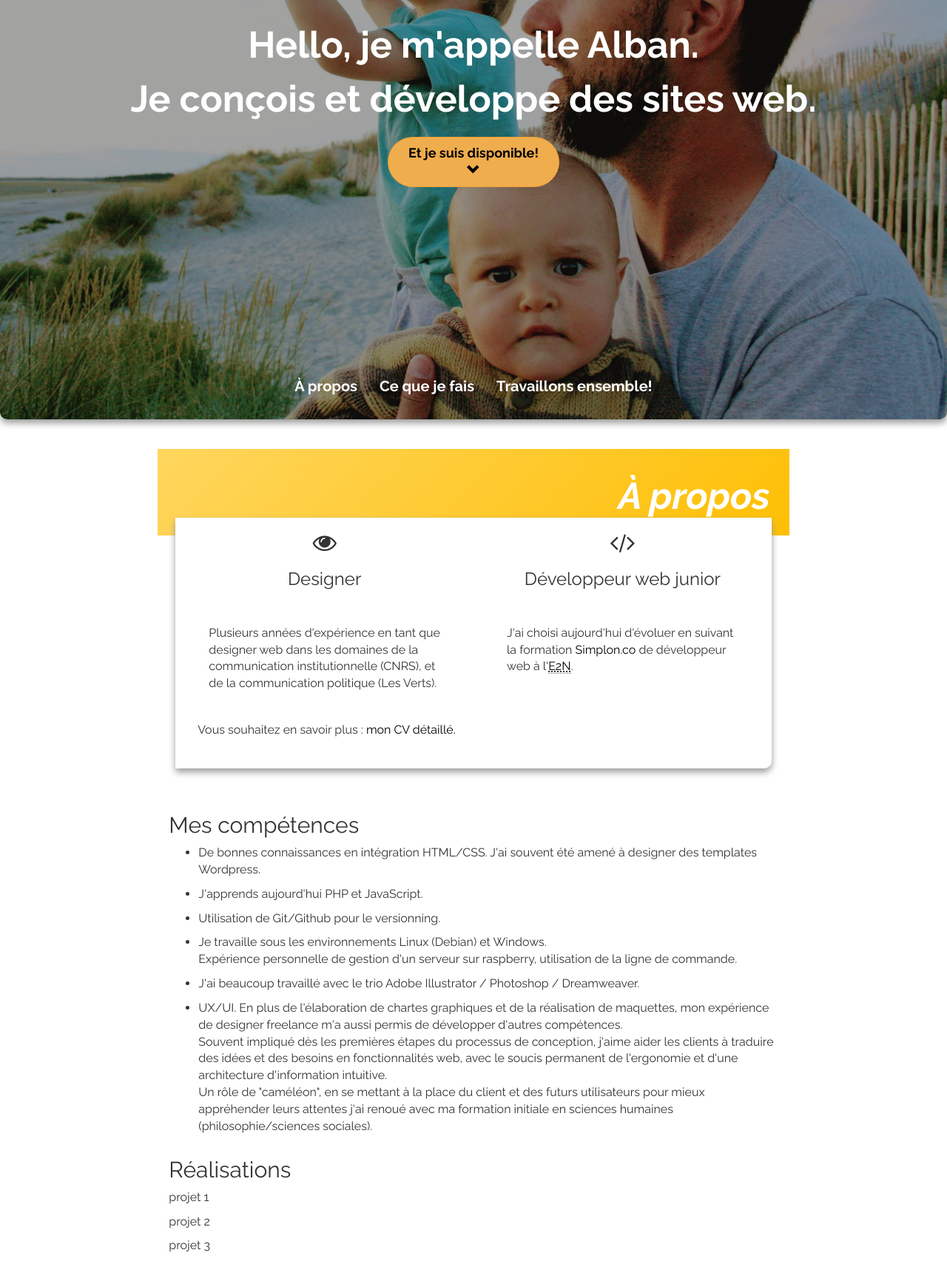
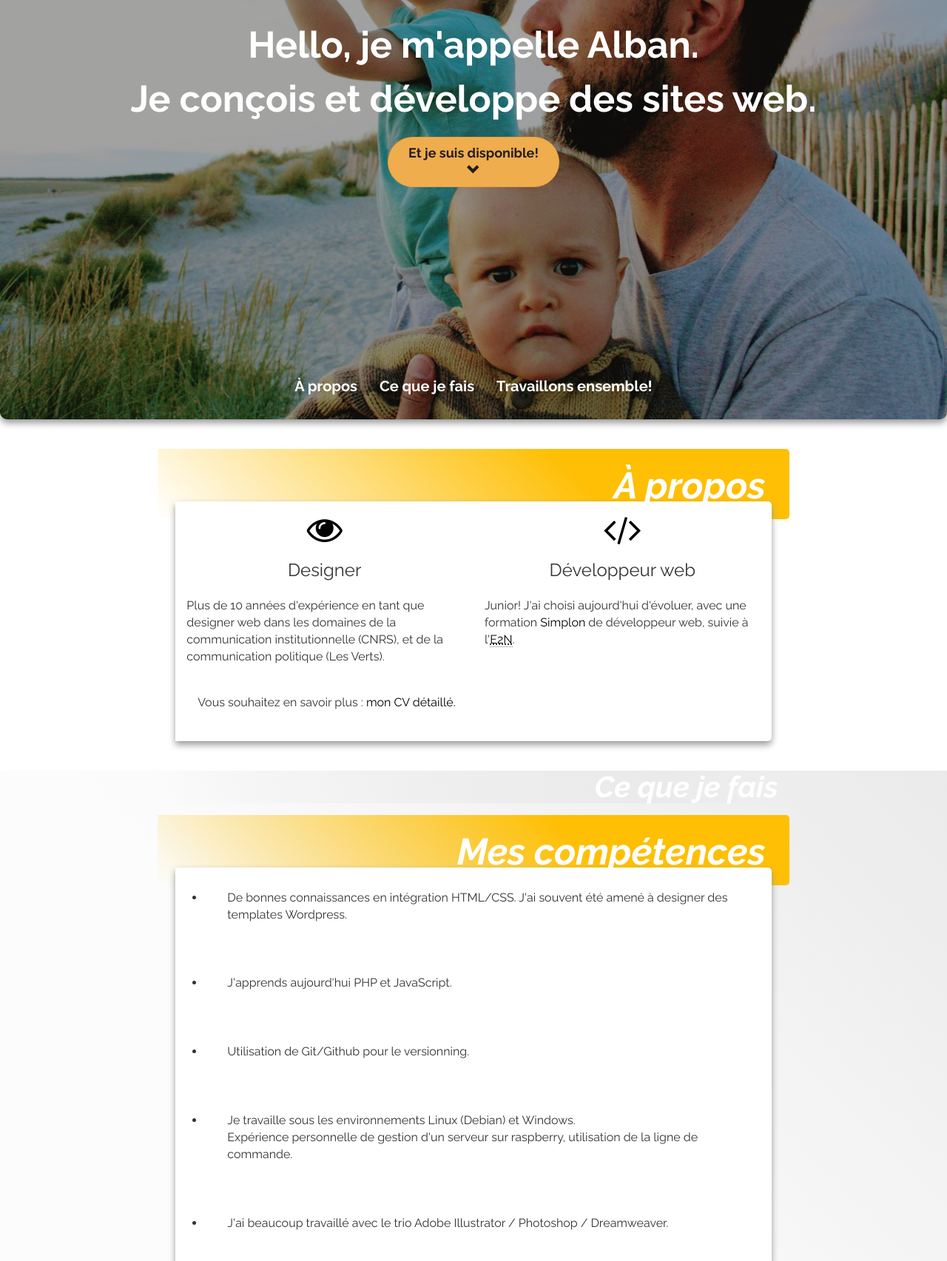
Before and after one commit to albanblanchard/resume, a PHP site: page / in a window 1280 px wide. Shown: the part 233-1938 px from the top of the page at 74% size. Run offline with PHP 8.4, Linux system fonts and the light colour scheme; some libraries are stand-ins or nearby versions.

Commit message:
mise en forme sections a propos + expertise

```diff
--- a/css/master.css
+++ b/css/master.css
@@ -3,15 +3,22 @@ html, body {
   margin: 0; padding: 0; height: 100%; width:100%;
   font-size: 62.5%;
 }
-body{
+body {
   font-family: 'Raleway', sans-serif;
   font-size: 1.6rem;
 }
-a:link, a:visited {
-  color: #000;
+/*liens*/
+p a:link, p a:visited { color: #000; }
+p a:hover {background-color: #221e1b; color: #2BC3CE;}
+/*titraille*/
+header>div>h1, header>div>p, #contact h2, #about h2, #skills h2, #expertise > div:first-child h2 {
+  font-size: 5rem;
+  font-weight: 700;
+  color: #fff;
+  /*padding: 0 1rem;*/
 }
-a:hover {background-color: #221e1b; color: #2BC3CE;}
-header{
+/***************************** HEADER *******************************/
+header {
   display: flex;
   flex-direction: column;
   justify-content: space-between;
@@ -19,6 +26,8 @@ header{
   min-height:100vh;
   text-align: center;
   width: 100%;
+  margin-bottom: 4rem;
+  background-color: #fff;
   background-image: url('../img/ab-bg02.jpg');
   background-size: cover;
   background-position: center center;
@@ -49,12 +58,12 @@ header #logo {
   max-height: 25vh;
   /*background-color: green;*/
 }
-header #hello{
-  z-index: 1;
+header #hello {
+  z-index: 2;
   max-height: 45vh;
   /*background-color: red;*/
 }
-header #navBlock{
+header #navBlock {
   /*background-color: pink;*/
   display: flex;
   justify-content: center;
@@ -65,35 +74,29 @@ header img {
   max-height:50%;
   margin: 2%;
 }
-header>div>h1, header>div>p, #contact h2, #about h2 {
-  font-size: 5rem;
-  font-weight: 700;
-  color: #fff;
-  padding: 0 1rem;
-}
-  /*section {background-color: grey;}*/
+header a#btn-header.btn {color: #221e1b;}
+header a#btn-header.btn:hover {color: #fff;}
 
-#about {
+/***************************** A PROPOS *******************************/
+#about, #skills {
   /*background-color: pink; */
-  float: none;
+  /*float: none;*/
   padding: 0;
 }
-#about > div:nth-child(1) {
-  background: #ffd65e;
-  background: -moz-linear-gradient(-45deg,  #ffd65e 0%, #febf04 100%);
-  background: -webkit-linear-gradient(-45deg,  #ffd65e 0%,#febf04 100%);
-  background: linear-gradient(135deg,  #ffd65e 0%,#febf04 100%);
-  filter: progid:DXImageTransform.Microsoft.gradient( startColorstr='#ffd65e', endColorstr='#febf04',GradientType=1 );
-  padding: 1em;
+#about > div:nth-child(1), #skills > div:nth-child(1) {
+  background: -moz-linear-gradient(45deg,  rgba(252,252,252,0) 0%, rgba(254,191,4,1) 66%);
+  background: -webkit-linear-gradient(45deg,  rgba(252,252,252,0) 0%,rgba(254,191,4,1) 66%);
+  background: linear-gradient(45deg,  rgba(252,252,252,0) 0%,rgba(254,191,4,1) 66%);
+  filter: progid:DXImageTransform.Microsoft.gradient( startColorstr='#00fcfcfc', endColorstr='#febf04',GradientType=1 );
+  padding: .1em 2em .5em 0;
   text-align: right;
   font-style: italic;
-  /*border*/
+  border-radius: 0 .5rem .5rem 0;
  }
-#about > div:nth-child(2) {
+#about > div:nth-child(2), #skills > div:nth-child(2) {
   background-color: #fff;
   margin: -1.5em 1.5em 0;
   border-radius: 1em;
-  /*background-color: #221e1b;*/
   -moz-box-shadow: 0px 5px 10px 0px #9b9b9b;
   -webkit-box-shadow: 0px 5px 10px 0px #9b9b9b;
   -o-box-shadow: 0px 5px 10px 0px #9b9b9b;
@@ -101,13 +104,38 @@ header>div>h1, header>div>p, #contact h2, #about h2 {
   filter:progid:DXImageTransform.Microsoft.Shadow(color=#9b9b9b, Direction=180, Strength=10);
   -moz-border-radius: 0 0 1rem 1rem;
   -webkit-border-radius: 0 0 1rem 1rem;
-  border-radius: 0 0 1rem 0;
+  border-radius: 0 .5rem .5rem 0;
 }
-#about h3 {text-align: center; margin-bottom: 2em;}
+#about h3, #skills h3 {text-align: center; margin-bottom: 1em;}
+#about .fa-lg {color:#000; font-size: 2em;}
 #about h3 span {display: block;margin-top: 1em;}
-#about > div p {padding:0 3rem; }
-#about > div p:first-child {padding: 3rem;}
-#about > div p+p {padding-bottom: 3rem;}
+#about > div p, #skills > div p, {padding:0 3rem; }
+#about > div p:first-child, #skills > div p:first-child {padding: 3rem;}
+#about > div p+p, #skills > div p+p {padding-bottom: 3rem;}
+
+/***************************** CE QUE JE FAIS *******************************/
+#expertise {
+  background: #fcfcfc;
+  background: -moz-linear-gradient(45deg,  #fcfcfc 0%, #fcfcfc 51%, #eaeaea 100%);
+  background: -webkit-linear-gradient(45deg,  #fcfcfc 0%,#fcfcfc 51%,#eaeaea 100%);
+  background: linear-gradient(45deg,  #fcfcfc 0%,#fcfcfc 51%,#eaeaea 100%);
+  filter: progid:DXImageTransform.Microsoft.gradient( startColorstr='#fcfcfc', endColorstr='#eaeaea',GradientType=1 );
+}
+#expertise > div:first-child {
+  background: -moz-linear-gradient(left,  rgba(252,252,252,0) 0%, rgba(234,234,234,1) 80%, rgba(234,234,234,0) 100%);
+  background: -webkit-linear-gradient(left,  rgba(252,252,252,0) 0%,rgba(234,234,234,1) 80%,rgba(234,234,234,0) 100%);
+  background: linear-gradient(to right,  rgba(252,252,252,0) 0%,rgba(234,234,234,1) 80%,rgba(234,234,234,0) 100%);
+  filter: progid:DXImageTransform.Microsoft.gradient( startColorstr='#00fcfcfc', endColorstr='#00eaeaea',GradientType=1 );
+  margin-bottom: 1em;
+}
+#expertise > div:first-child h2 {
+  margin:0; padding: 0;
+  color:white;
+  text-align:right;
+  /*font-weight: 700;*/
+  font-style: italic;
+  font-size: 4rem;
+}
 
 #skills {}
 #contact { background-color: #ffb751; min-height: 50vh;}
@@ -117,13 +145,13 @@ header>div>h1, header>div>p, #contact h2, #about h2 {
 #contact h2 + p { margin-top: 2%; }
 #contact p + p { margin-top: 5%; }
 
-section.row { margin-top: 4rem; }
+section.row { padding-bottom: 4rem;
+-moz-box-shadow: 0px 10px 10px 0px #9b9b9b;
+box-shadow: 0px 10px 10px 0px #9b9b9b;
+}
 
 /*section > div > div {
-  /*border: 1px solid #ccc;*/
-  /*min-height:25vh;*/
   border-radius: 1em;
-  /*background-color: #221e1b;*/
   -moz-box-shadow: 0px 5px 10px 0px #9b9b9b;
   -webkit-box-shadow: 0px 5px 10px 0px #9b9b9b;
   -o-box-shadow: 0px 5px 10px 0px #9b9b9b;
@@ -180,7 +208,8 @@ bootstrap overide
 .col-md-12{
   margin: 0; padding: 2rem;
 }
-.btn {font-weight: 700; border-radius: 2em; padding: .5em 1.5em; transition: all .2s ease-in;}
+.btn {font-weight: 700; border-radius: 2em; padding: .5em 1.5em; transition: all .2s ease-in; }
+.btn a:link, .btn a:visited {color: #fff;}
 .btn:hover{padding: .5em 2em;}
 /*.btn-warning:hover{background-color: #ffd400;  }*/
 .navbar-inverse {
@@ -195,10 +224,7 @@ header #navBlock .navbar-collapse{
   -webkit-box-shadow: none;
 }
 header #navBlock .navbar-nav > li > a {color: #fff;}
-
-header #navBlock .navbar-nav > li > a:hover {
-  color: #2BC3CE;
-}
+header #navBlock .navbar-nav > li > a:hover { color: #2BC3CE;}
 header #navBlock .navbar-toggle {
   float: none;
   height: 2em; width: 2em;
@@ -209,14 +235,13 @@ header #navBlock .navbar-toggle {
   border-color: #fff;
   color: #fff;
 }
-header #navBlock .navbar-toggle:focus {
-background-color: transparent;
-}
+header #navBlock .navbar-toggle:focus { background-color: transparent; }
 header #navBlock .navbar-toggle:hover {
   background-color: #fff;
   color: #2BC3CE;
   opacity: .7;
 }
+
   /*
   ************************** media queries **************************
   */
--- a/index.html
+++ b/index.html
@@ -1,9 +1,10 @@
 <!DOCTYPE html>
 <html>
 <head>
-  <meta charset="utf-8" />
+  <meta http-equiv="Content-Type" content="text/html; charset=utf-8" />
+  <meta name="description" content="Alban Blanchard - Designer et développeur web.">
   <meta name="viewport" content="width=device-width, initial-scale=1" />
-  <title>Alban Blanchard - Développeur web</title>
+  <title>Alban Blanchard - Développeur web junior</title>
   <!-- FONTS -->
   <link rel="stylesheet" href="https://fonts.googleapis.com/css?family=Raleway:400,400i,700,700i" />
   <link rel="stylesheet" href="css/font-awesome.min.css" />
@@ -13,6 +14,8 @@
   <!-- <link rel="stylesheet" href="https://maxcdn.bootstrapcdn.com/bootstrap/4.0.0-beta/css/bootstrap.min.css" integrity="sha384-/Y6pD6FV/Vv2HJnA6t+vslU6fwYXjCFtcEpHbNJ0lyAFsXTsjBbfaDjzALeQsN6M" crossorigin="anonymous"> -->
   <link rel="stylesheet" href="css/master.css" />
   <link rel="stylesheet" href="css/style.css" />
+  <link rel="shortcut icon" href="img/favicon.ico" type="image/x-icon" />
+  <link rel="icon" href="img/favicon.ico" type="image/x-icon" />
 </head>
 <body>
   <script src="https://ajax.googleapis.com/ajax/libs/jquery/2.2.4/jquery.min.js"></script>
@@ -33,7 +36,7 @@
           <div class="collapse navbar-collapse" id="bs-example-navbar-collapse-1">
             <ul class="nav navbar-nav">
               <li><a href="#about">&Agrave; propos</a></li>
-          <li><a href="#skills">Ce que je fais</a></li>
+              <li><a href="#expertise">Ce que je fais</a></li>
               <li><a href="#contact">Travaillons ensemble!</a></li>
             </ul>
           </div>
@@ -47,24 +50,28 @@
           <div class="row">
             <div class="col-lg-6">
               <h3><i class="fa fa-eye fa-lg" aria-hidden="true"></i><br/><span>Designer</span></h3>
-                <p>Plusieurs années d'expérience en tant que designer web dans les domaines de la communication institutionnelle (CNRS), et de la communication politique (Les Verts).</p>
+              <p>Plus de 10 années d'expérience en tant que designer web dans les domaines de la communication institutionnelle (CNRS), et de la communication politique (Les Verts).</p>
             </div>
             <div class="col-lg-6">
-                <h3><i class="fa fa-code fa-lg" aria-hidden="true"></i><br/><span>Développeur web junior</span></h3>
-                <p>J'ai choisi aujourd'hui d'évoluer en suivant la formation <a href="https://simplon.co">Simplon.co</a> de développeur web à l'<a href="#"><abbr title="Ecole numérique du Noyonnais">E2N</abbr></a>.</p>
+              <h3><i class="fa fa-code fa-lg" aria-hidden="true"></i><br/><span>Développeur web</span></h3>
+              <p>Junior! J'ai choisi aujourd'hui d'évoluer, avec une formation <a href="https://simplon.co">Simplon</a> de développeur web, suivie à l'<a href="#"><abbr title="Ecole numérique du Noyonnais">E2N</abbr></a>.</p>
             </div>
           </div>
           <div class="row">
             <div class="col">
-                <p>Vous souhaitez en savoir plus : <a href="https://www.linkedin.com/in/albanblanchard/">mon CV détaillé.</a></p>
+              <p id="cv">Vous souhaitez en savoir plus : <a href="https://www.linkedin.com/in/albanblanchard/">mon CV détaillé.</a></p>
             </div>
           </div>
         </div>
       </div>
     </section>
-      <section id="skills" class="row">
+    <section id="expertise" class="row">
       <div class="col-lg-offset-2 col-lg-8">
-          <h2>Mes compétences</h2>
+        <h2 style="">Ce que je fais</h2>
+      </div>
+      <div id="skills" class="col-lg-offset-2 col-lg-8">
+        <div><h2>Mes compétences</h2></div>
+        <div>
           <ul>
             <li><p>De bonnes connaissances en intégration HTML/CSS. J'ai souvent été amené à designer des templates Wordpress.</p></li>
             <li><p>J'apprends aujourd'hui PHP et JavaScript.</p></li>
@@ -78,9 +85,10 @@
               </p></li>
             </ul>
           </div>
-          <div class="col-lg-offset-2 col-lg-8">
+        </div>
+        <div id="portfolio" class="col-lg-offset-2 col-lg-8">
           <h2>Réalisations</h2>
-            <div id="portfolio">
+          <div>
             <div class="thumbnails">
               <p>projet 1</p>
             </div>
@@ -93,7 +101,6 @@
           </div>
         </section>
         <section id="contact" class="row text-center">
-
           <div class="col-lg-offset-2 col-lg-8">
             <h2>Vous recherchez un développeur ?</h2>
             <p>Ou vous voulez simplement discuter web devant un café :</p>
```
Also changed, not shown: img/favicon.ico (added). Lines whose indentation alone changed are shown as unchanged.
